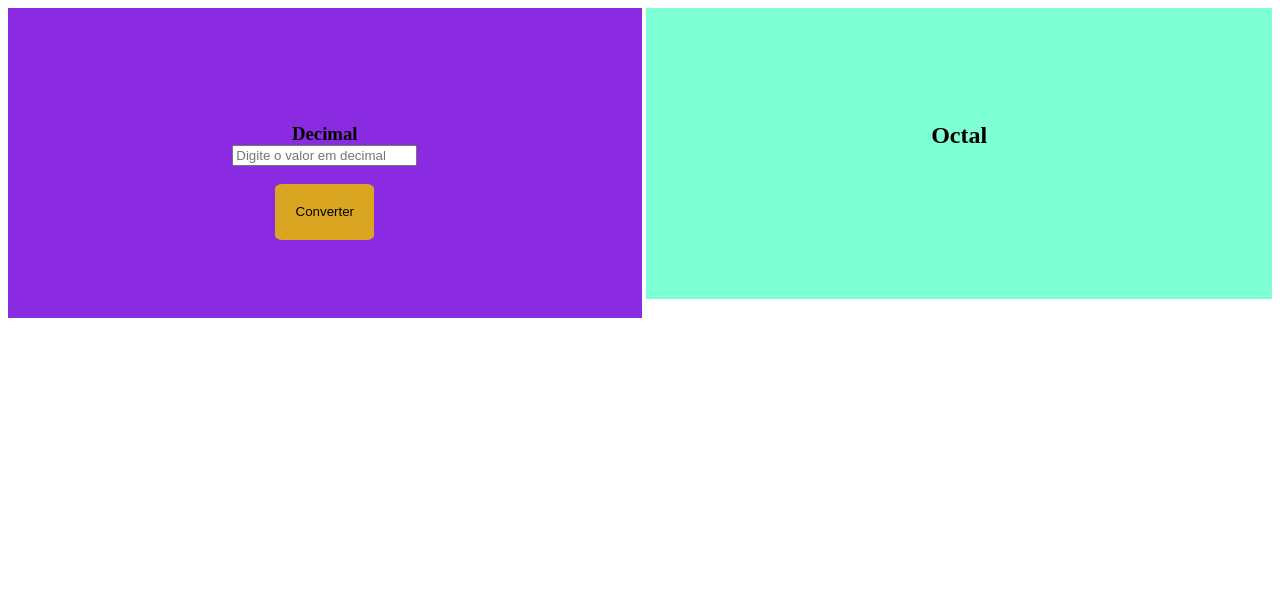
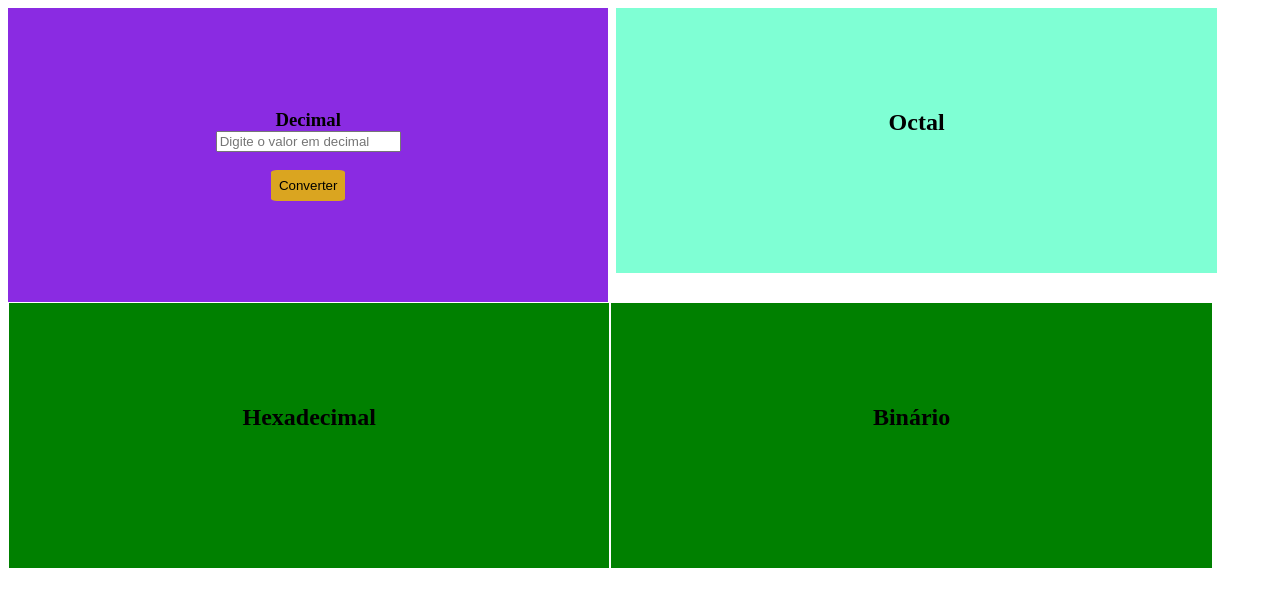
Before and after one commit to LarissaSonoda/atividade21-03, a plain HTML site: page MARISES MACHINE (1).html in a window 1280 px wide. Drawn offline with Linux system fonts and the light colour scheme.

Commit message:
finalizado a estrutura das divs

```diff
--- a/MARISES MACHINE (1).html
+++ b/MARISES MACHINE (1).html
@@ -10,8 +10,7 @@
 </head>
 
 <body>
-
-                <!-- h1>Game's Machine</h1-->
+        <div class="container">
                 <div id="decimal">
                         <h3 style="margin: 0 auto;">Decimal</h3>
                         <input id="demo1" type="text" placeholder="Digite o valor em decimal">
@@ -36,6 +35,9 @@
                         <br><br>
                         <div id="demo4"></div>
                 </div>
+
+        </div>
+                <!-- h1>Game's Machine</h1-->
 
 
 
@@ -65,7 +67,6 @@
                         document.getElementById("demo3").innerHTML = ` ${hexadecimal}`;
                         document.getElementById("demo4").innerHTML = ` ${binaria}`;
 
-
                 }
 
                 function aparecer_bin() {
--- a/style.css
+++ b/style.css
@@ -1,14 +1,20 @@
+.container{
+    display: flex;
+    flex-wrap: wrap;
+}
 #decimal{
     background-color: blueviolet;
     width: 31.5%;
+    margin-right: 8px;
     float: left;
-    height: 10%;
-    padding: 9%;
+    height: 9.8%;
+    padding: 8%;
     text-align: center;
-    position: absolute;
+    position: relative;
+    align-items: baseline;
 }
 #btn_Convert{
-    padding: 5%;
+    padding: 2%;
     background-color: goldenrod;
     border: none;
     border-radius: 8%;
@@ -18,8 +24,29 @@
     background-color: aquamarine;
     width: 31.5%;
     float: right;
-    height: 10%;
-    padding: 9%;
+    height: 20%;
+    padding: 8%;
     text-align: center;
     position: relative;
+    align-items: baseline;
 }
+#hexadecimal{
+    background-color: green;
+    width: 31.5%;
+    float: left;
+    height: 10%;
+    padding: 8%;
+    margin: 1px;
+    text-align: center;
+    align-items: end;
+}
+#binario{
+    background-color: green;
+    width: 31.5%;
+    float: right;
+    height: 10%;
+    padding: 8%;
+    margin: 1px;
+    text-align: center;
+    align-items: end;
+}
```
